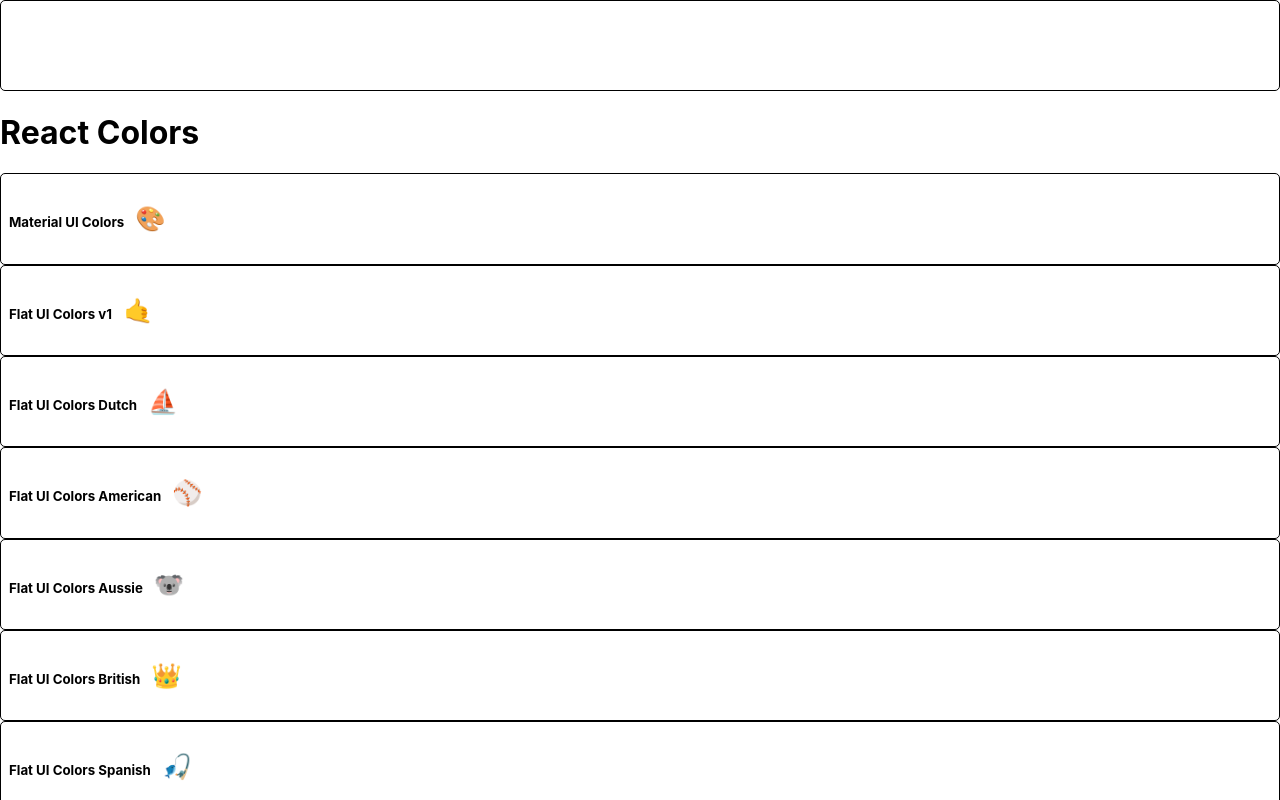
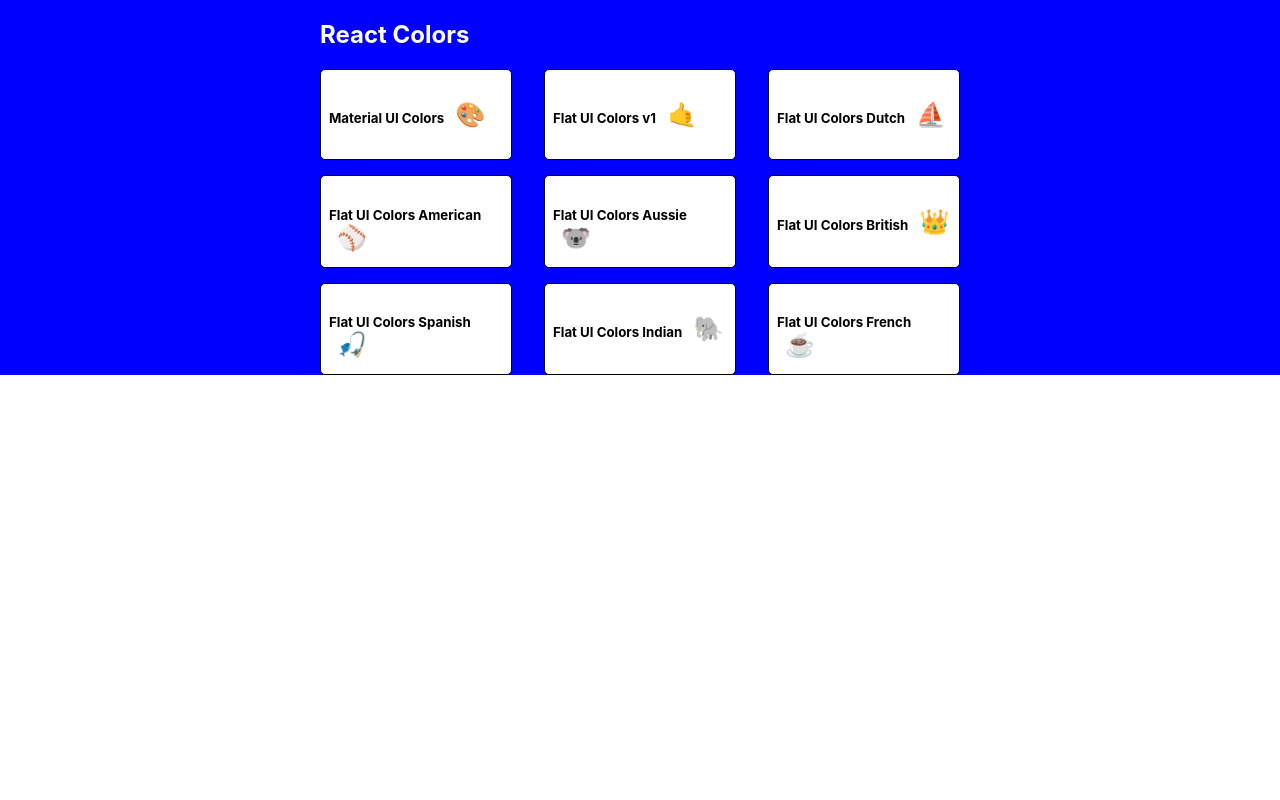
Before and after one commit to Ethan-Barton/React-Colors-App, a React (Create React App) app: page / in a window 1280 px wide. Shown: the top 800 px of the page. Built offline with nearby package versions, Linux system fonts and the light colour scheme.

Commit message:
Start styling PaletteList

```diff
--- a/src/PaletteList.js
+++ b/src/PaletteList.js
@@ -1,16 +1,52 @@
 import React, { Component } from "react";
 import { Link } from "react-router-dom";
 import MiniPalette from "./MiniPalette";
+import { withStyles } from "@material-ui/styles";
 
-export default class PaletteList extends Component {
+const styles = {
+	root: {
+		backgroundColor: "blue",
+		height: "100%",
+		display: "flex",
+		alignItems: "flex-start",
+		justifyContent: "center"
+	},
+	container: {
+		width: "50%",
+		display: "flex",
+		alignItems: "flex-start",
+		flexDirection: "column",
+		flexWrap: "wrap"
+	},
+	nav: {
+		display: "flex",
+		width: "100%",
+		justifyContent: "space-between",
+		color: "white"
+	},
+	palettes: {
+		boxSizing: "border-box",
+		width: "100%",
+		display: "grid",
+		gridTemplateColumns: "repeat(3, 30%)",
+		gridGap: "5%"
+	}
+};
+
+class PaletteList extends Component {
 	render() {
-		const { palettes } = this.props;
+		const { palettes, classes } = this.props;
 		return (
-			<div>
-				<MiniPalette />
-				<h1>React Colors</h1>
-				{palettes.map((palette) => <MiniPalette {...palette} />)}
+			<div className={classes.root}>
+				<div className={classes.container}>
+					<nav className={classes.nav}>
+						<h1>React Colors</h1>
+					</nav>
+					<div className={classes.palettes}>{palettes.map((palette) => <MiniPalette {...palette} />)}</div>
+				</div>
 			</div>
 		);
 	}
 }
+
+export default withStyles(styles)(PaletteList);
```
